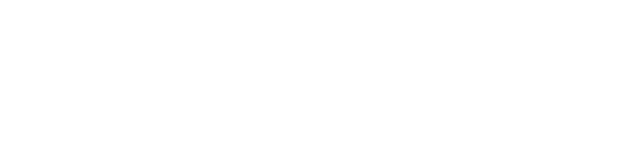
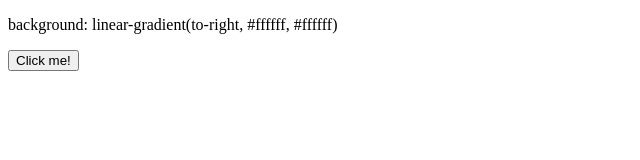
Before and after one commit to darmijo15/Color-Gradient, a plain HTML site: page index.html in a window 1280 px wide. Shown: the whole page, without its empty margins (0-640 px from the left). Drawn offline with Linux system fonts and the light colour scheme.

Commit message:
Add a paragraph element and a button for the color gradient

```diff
--- a/index.html
+++ b/index.html
@@ -7,5 +7,10 @@
     <script src="script.js" defer></script>
   </head>
 
-  <body></body>
+  <body>
+    <p id="gradient-para">
+      background: linear-gradient(to-right, #ffffff, #ffffff)
+    </p>
+    <button id="gradient-btn">Click me!</button>
+  </body>
 </html>
```
